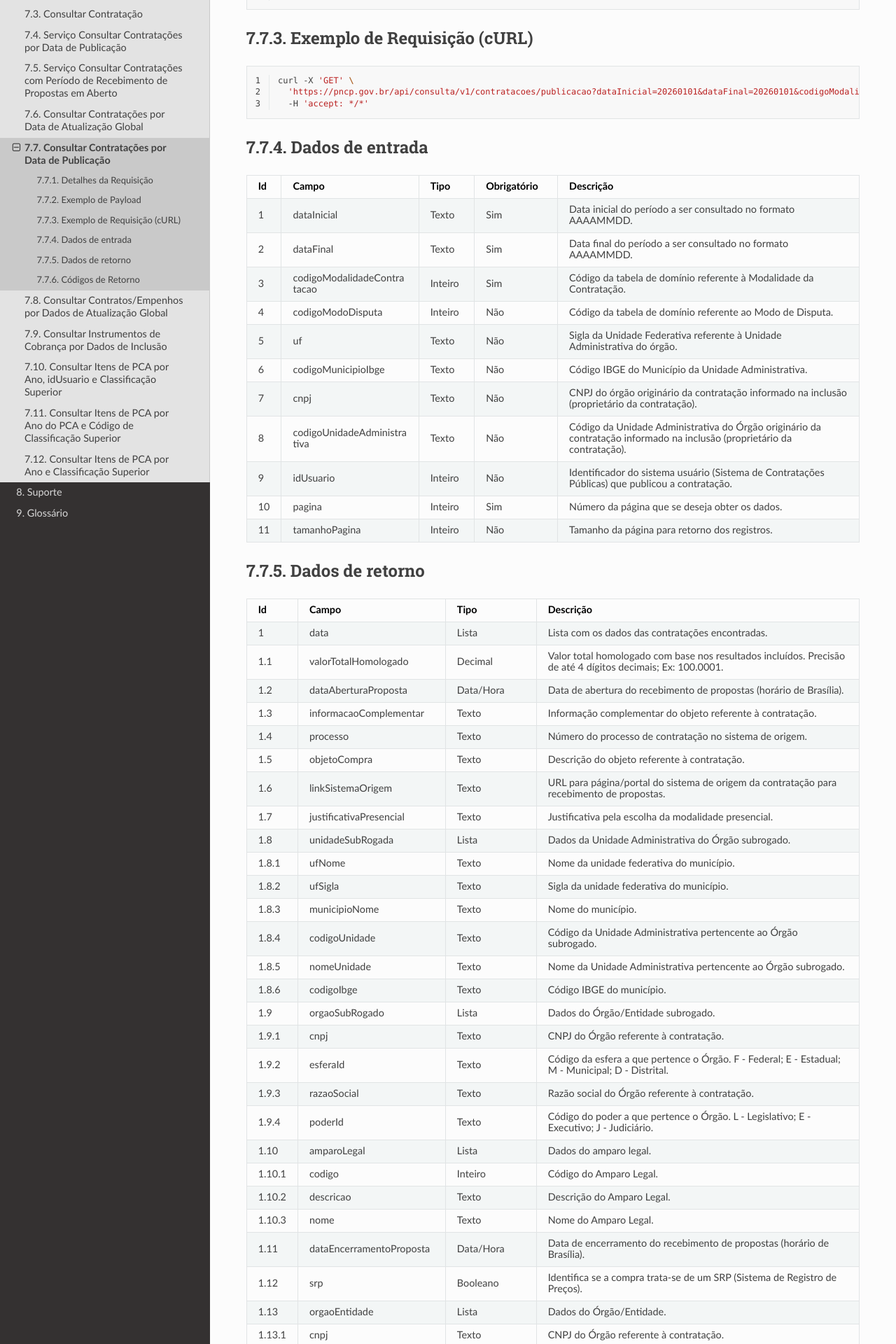
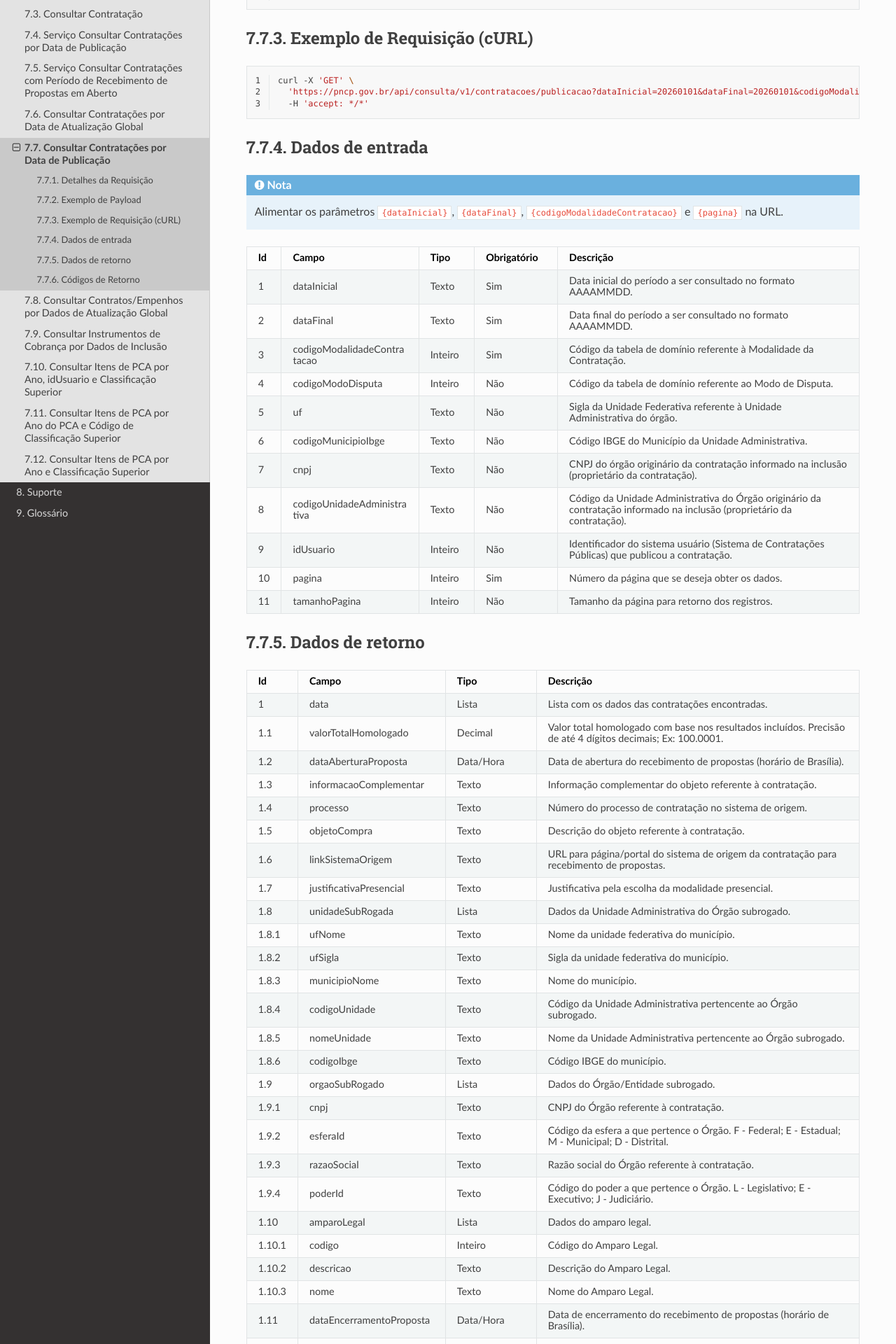
Before and after one commit to sofiaestrelab/Manual-de-Consulta-do-PNCP, a Sphinx documentation site: the page built from docs/source/catalogo_de_servicos/consultar_contratacoes_por_dados_de_publicacao.rst, in a window 1280 px wide. Shown: the part 440-2360 px from the top of the page at 70% size. Built offline with Sphinx 7.4.7 and the Read the Docs theme 3.1.0, drawn with Linux system fonts in a browser that asks for light colours.

Commit message:
Update documentation for consultar contratações

```diff
--- a/docs/source/catalogo_de_servicos/consultar_contratacoes_por_dados_de_publicacao.rst
+++ b/docs/source/catalogo_de_servicos/consultar_contratacoes_por_dados_de_publicacao.rst
@@ -36,6 +36,10 @@ Exemplo de Requisição (cURL)
 
 Dados de entrada
 ~~~~~~~~~~~~~~~~
+
+.. note::
+
+   Alimentar os parâmetros ``{dataInicial}``, ``{dataFinal}``, ``{codigoModalidadeContratacao}`` e ``{pagina}`` na URL.
 
 .. list-table::
    :width: 100%
```
